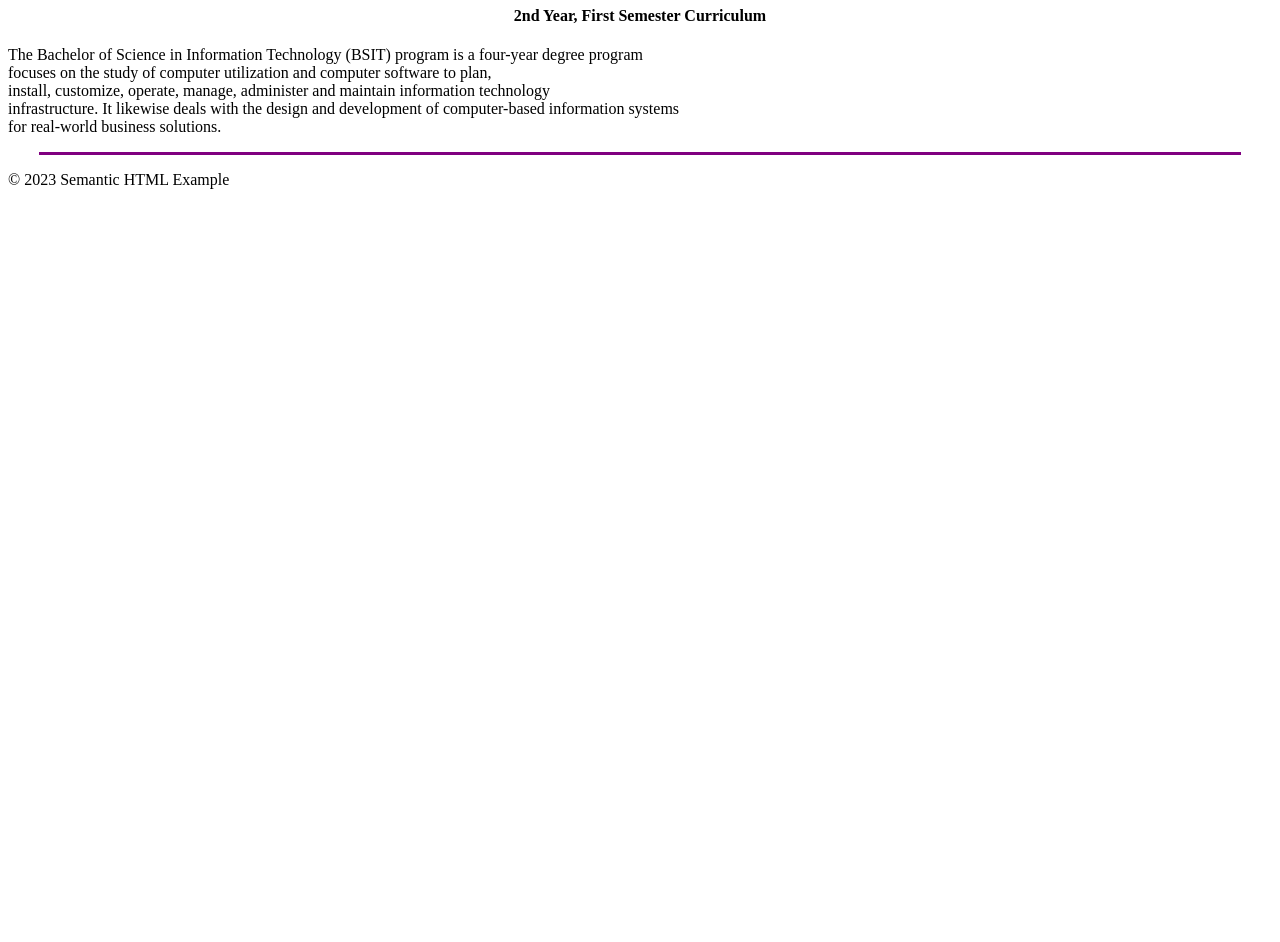
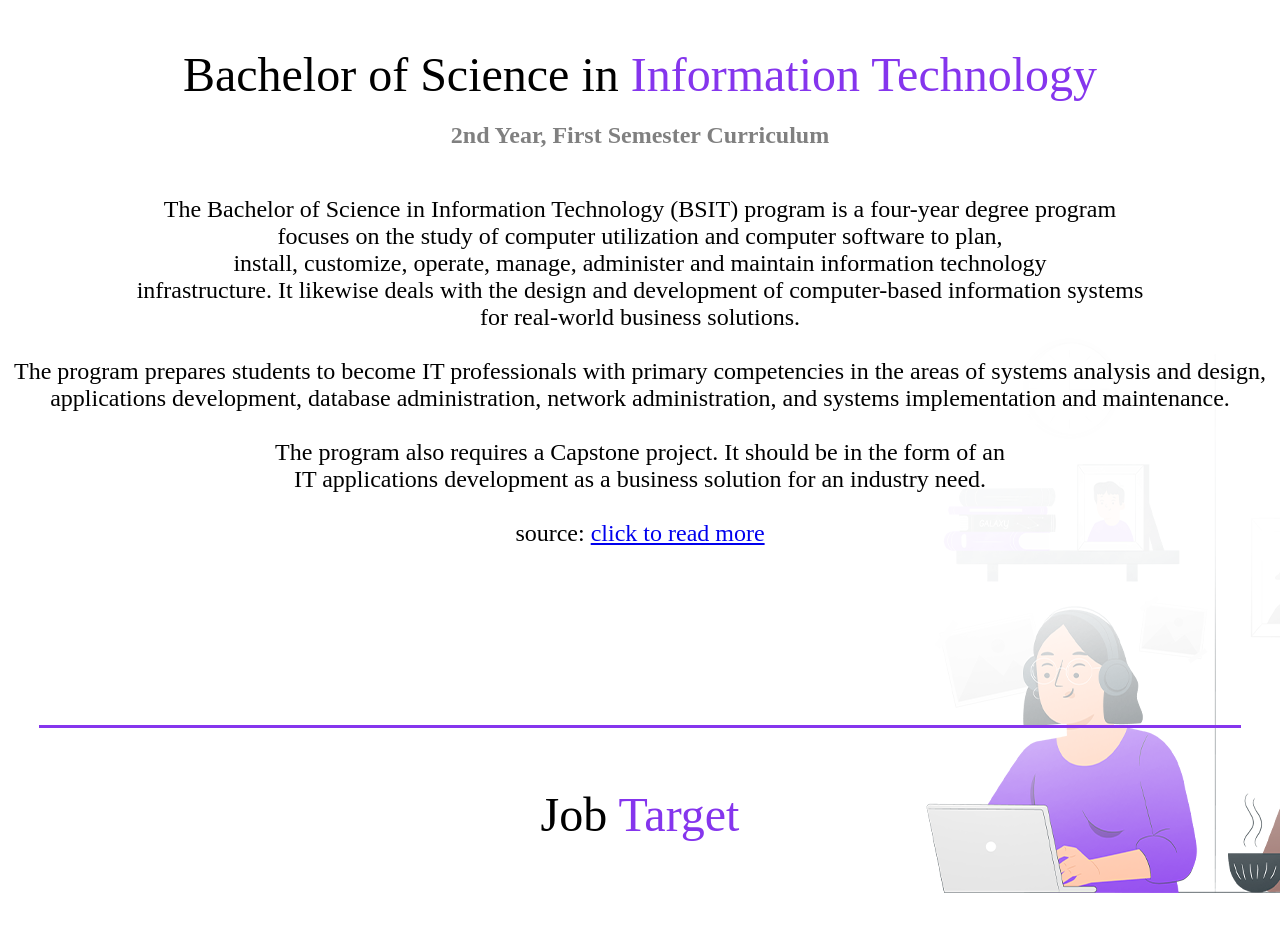
Before and after one commit to vncnttie/BSIT-Curriculum_Iglesia-Vincent_2-1, a plain HTML site: page index.html in a window 1280 px wide. Shown: the part 125-1067 px from the top of the page. Before the commit the page ends 800 px from the top, so only its background shows below. Drawn offline with Linux system fonts and the light colour scheme.

Commit message:
html.index

```diff
--- a/index.html
+++ b/index.html
@@ -5,8 +5,9 @@
     <meta name="viewport" content="width=device-width, initial-scale=1.0" />
     <title>Document</title>
   </head>
-  <body>
+  <body background="bg.png" background-size="cover" height="100%" width="100%">
     <font face="Poppins">
+      <hr width="95%" size="10" color="white">
       <nav>
         <p>
           <font color="white">...................................................................................................................................................................................................................................................................................
@@ -15,23 +16,79 @@
           </font>
         </p>
       </nav>
+      <hr width="95%" size="70" color="white">
+      <header align="center">
 
-      <header align="center">
-        <h1>Bachelor of Science in Information Technology</h1>
-        <h4>2nd Year, First Semester Curriculum</h1>
+        <p >
+          <font size="30" weight="bold" face="anton">
+            Bachelor of Science in <font color="#8535ED">Information Technology</font>
+          </font>
+        </p>
+
+        <h2><font color="grey">2nd Year, First Semester Curriculum</font></h1>
+
       </header>
 
       <main>
-        <article>
+       <section>
+      <p align = "center" >
+        <font size="5">
+          <br>
+          The Bachelor of Science in Information Technology (BSIT) program is a four-year degree program <br> focuses  on the study of computer utilization and computer software to plan, <br> install, customize, operate, manage, administer and maintain information technology  <br>infrastructure. It likewise deals with the design and development of computer-based information systems <br> for real-world business solutions.
+  <br>
+  <br>
+          The program prepares students to become IT professionals with primary competencies in the areas of systems analysis and design,<br> applications development, database administration, network administration, and systems implementation and maintenance.<br><br>
 
-          <p >
-            The Bachelor of Science in Information Technology (BSIT) program is a four-year degree program <br> focuses  on the study of computer utilization and computer software to plan, <br> install, customize, operate, manage, administer and maintain information technology  <br>infrastructure. It likewise deals with the design and development of computer-based information systems <br> for real-world business solutions.
-          </p>
-        </article>
+  The program also requires a Capstone project. It should be in the form of an <br>IT applications development as a business solution for an industry need. <br><br>
+  source: <a target="_blank" href="//www.pup.edu.ph/ccis/bsit"> click to read more</a>
+  <br><br><br><br><br>
+
+  <br><br><hr width="95%" size="3" color="#8535ED"><br>
+
+        </p>
+           </font>
+
+
+       </section>
+
+       <header align="center">
+
+        <p >
+          <font size="7" weight="bold" face="anton">
+           Job <font color="#8535ED">Target</font>
+          </font>
+        </p>
+
+
+
+      </header>
+
+
       </main>
-      <hr width="95%" size="3" color="purple">
+      <br>
+        <br><br>
+        <br><br>
+        <br> <br>
+        <br><br>
+        <br><br>
+        <br> <br>
+        <br><br>
+        <br><br>
+        <br> <br>
+        <br><br>
+        <br><br>
+        <br> <br>
+        <br><br>
+        <br><br>
+        <br> <br>
+        <br><br>
+        <br><br>
+        <br>
+      <hr width="95%" size="3" color="#8535ED">
       <footer>
-        <p>&copy; 2023 Semantic HTML Example</p>
+
+
+        <p align="center">&copy; 2023 Iglesia, Vincent D. BSIT 2-1</p>
       </footer>
     </font>
   </body>
```
Also changed, not shown: bg.png (added).
